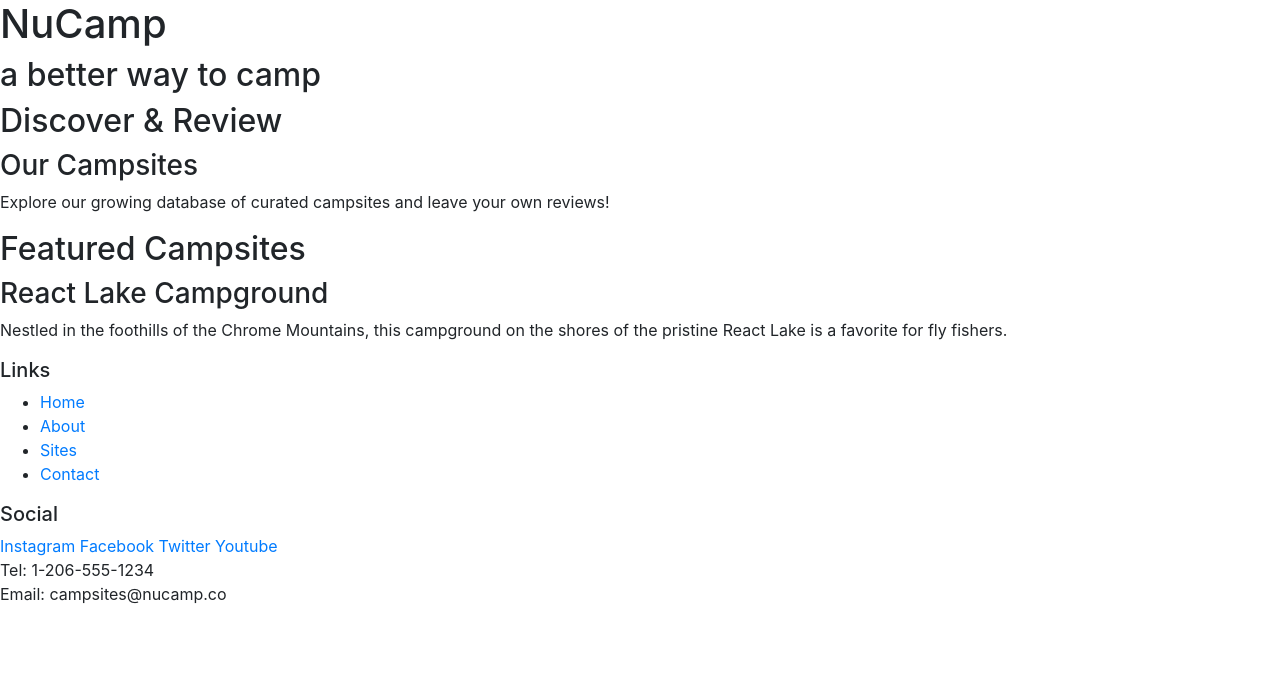
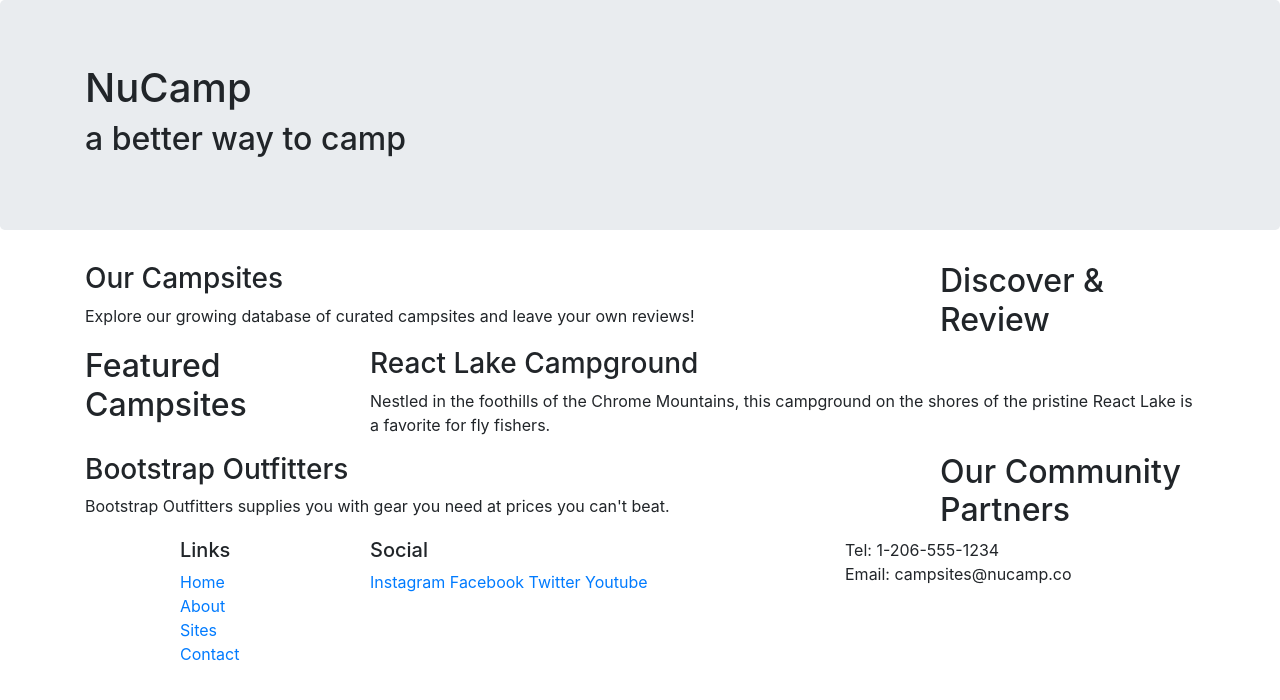
Before and after one commit to CodingGakusei/git-test, a website: page index.html in a window 1280 px wide. Drawn offline with nearby package versions, Linux system fonts and the light colour scheme.

Commit message:
Bootstrap Grid

```diff
--- a/index.html
+++ b/index.html
@@ -14,46 +14,75 @@
 
 <body>
 
-    <header>
-        <div>
+    <header class="jumbotron">
+        <div class="container">
+            <div class="row">
+                <div class="col">
                     <h1>NuCamp</h1>
                     <h2>a better way to camp</h2>
                 </div>
+            </div>
+        </div>
     </header>
 
-    <div>
+    <div class="container">
+        <div class="row">
+            <div class="col-sm-4 order-sm-last col-md-3">
                 <h2>Discover & Review</h2>
+            </div>
+            <div class="col">
                 <h3>Our Campsites</h3>
                 <p>Explore our growing database of curated campsites and leave your own reviews!</p>
             </div>
+        </div>
 
-    <div>
+
+        <div class="row">
+            <div class="col-sm-4 col-md-3">
                 <h2>Featured Campsites</h2>
+            </div>
+            <div class="col">
                 <h3>React Lake Campground</h3>
-        <p>Nestled in the foothills of the Chrome Mountains, this campground on the shores of the pristine React Lake is
-            a favorite for fly fishers.</p>
+                <p>Nestled in the foothills of the Chrome Mountains, this campground on the shores of the pristine React
+                    Lake is a favorite for fly fishers.</p>
+            </div>
+        </div>
+
+        <div class="row">
+            <div class="col-sm-4 order-sm-last col-md-3">
+                <h2>Our Community Partners</h2>
+            </div>
+            <div class="col">
+                <h3>Bootstrap Outfitters</h3>
+                <p>Bootstrap Outfitters supplies you with gear you need at prices you can't beat.</p>
+            </div>
+        </div>
     </div>
 
     <footer>
-        <div>
+        <div class="container">
+            <div class="row">
+                <div class="col-4 col-sm-2 offset-1">
                     <h5>Links</h5>
-            <ul>
+                    <ul class="list-unstyled">
                         <li><a href="#">Home</a></li>
                         <li><a href="#">About</a></li>
                         <li><a href="#">Sites</a></li>
                         <li><a href="#">Contact</a></li>
                     </ul>
                 </div>
-        <div>
+                <div class="col-6 col-sm-5">
                     <h5>Social</h5>
                     <a href="http://instagram.com/">Instagram</a>
                     <a href="http://facebook.com/">Facebook</a>
                     <a href="http://twitter.com/">Twitter</a>
                     <a href="http://youtube.com/">Youtube</a>
                 </div>
-        <div>
+                <div class="col-4">
                     Tel: 1-206-555-1234<br />
                     Email: campsites@nucamp.co
+                </div>
+            </div>
         </div>
     </footer>
 
```
Lines whose indentation alone changed are shown as unchanged.
